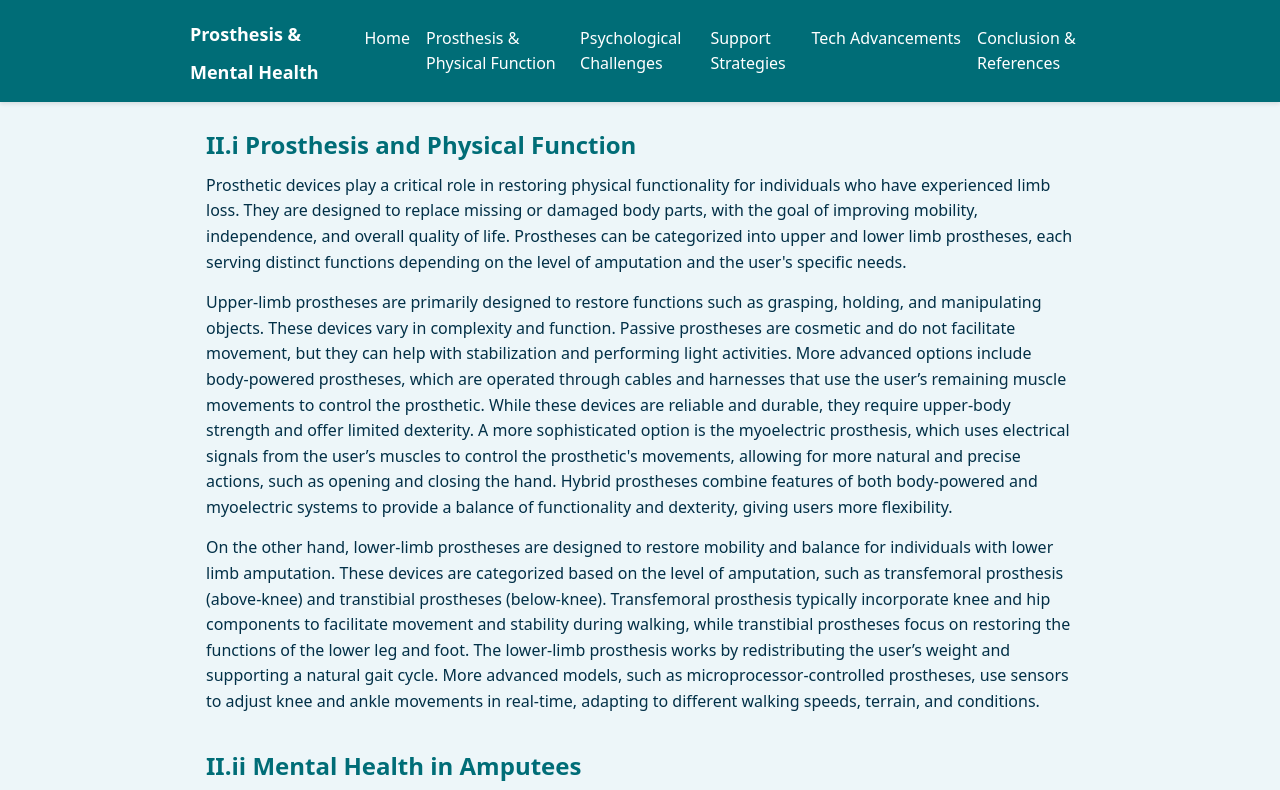
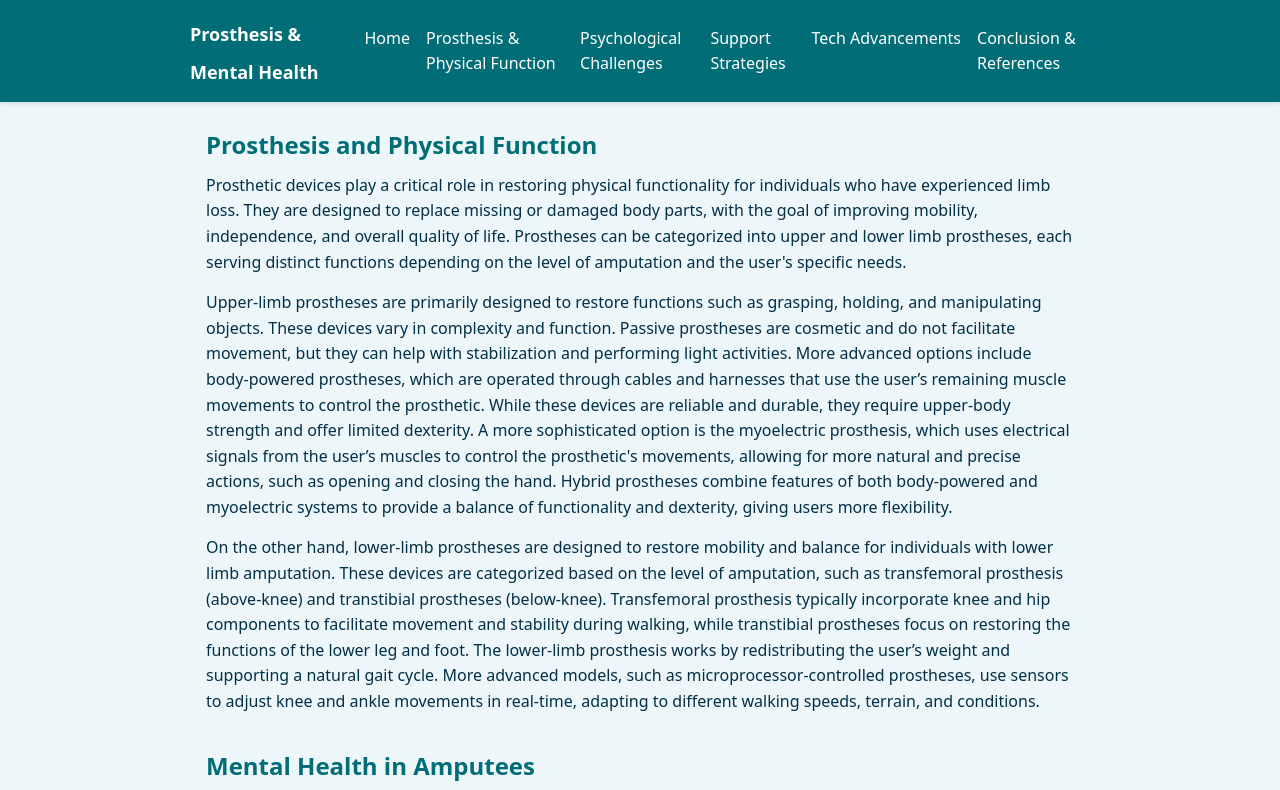
Before and after one commit to prosthesismental/prosthesismental.github.io, a plain HTML site: page prosthesis.html in a window 1280 px wide. Shown: the top 790 px of the page. Drawn offline with Linux system fonts and the light colour scheme.

Commit message:
Update prosthesis.html

```diff
--- a/prosthesis.html
+++ b/prosthesis.html
@@ -27,14 +27,14 @@
 <main>
 
 <section>
-  <h2>II.i Prosthesis and Physical Function</h2>
+  <h2>Prosthesis and Physical Function</h2>
   <p>Prosthetic devices play a critical role in restoring physical functionality for individuals who have experienced limb loss. They are designed to replace missing or damaged body parts, with the goal of improving mobility, independence, and overall quality of life. Prostheses can be categorized into upper and lower limb prostheses, each serving distinct functions depending on the level of amputation and the user's specific needs.</p>
   <p>Upper-limb prostheses are primarily designed to restore functions such as grasping, holding, and manipulating objects. These devices vary in complexity and function. Passive prostheses are cosmetic and do not facilitate movement, but they can help with stabilization and performing light activities. More advanced options include body-powered prostheses, which are operated through cables and harnesses that use the user’s remaining muscle movements to control the prosthetic. While these devices are reliable and durable, they require upper-body strength and offer limited dexterity. A more sophisticated option is the myoelectric prosthesis, which uses electrical signals from the user’s muscles to control the prosthetic's movements, allowing for more natural and precise actions, such as opening and closing the hand. Hybrid prostheses combine features of both body-powered and myoelectric systems to provide a balance of functionality and dexterity, giving users more flexibility.</p>
   <p>On the other hand, lower-limb prostheses are designed to restore mobility and balance for individuals with lower limb amputation. These devices are categorized based on the level of amputation, such as transfemoral prosthesis (above-knee) and transtibial prostheses (below-knee). Transfemoral prosthesis typically incorporate knee and hip components to facilitate movement and stability during walking, while transtibial prostheses focus on restoring the functions of the lower leg and foot. The lower-limb prosthesis works by redistributing the user’s weight and supporting a natural gait cycle. More advanced models, such as microprocessor-controlled prostheses, use sensors to adjust knee and ankle movements in real-time, adapting to different walking speeds, terrain, and conditions.</p>
 </section>
 
 <section>
-  <h2>II.ii Mental Health in Amputees</h2>
+  <h2>Mental Health in Amputees</h2>
   <p>The psychological journey of amputees is deeply complex, influenced by a range of emotional reactions stemming from the trauma of limb loss. Amputation frequently triggers an array of psychological issues, such as grief, identity crises, body image disturbances, and feelings of social stigma. Early emotional responses typically include denial, frustration, anxiety, and depression, significantly affecting the individual’s overall mental health (Murray 2009, 26-28).</p>
   <p>Studies suggest that amputees who face difficulties in mental adjustment experience delays or challenges in adapting effectively to prosthetics, underscoring the importance of psychological well-being as part of rehabilitation (Matos, Naves, and Araujo 2020). Furthermore, mental health professionals play a crucial role in normalizing these emotional responses and guiding amputees towards effective coping strategies (Marini et al. 2021). Addressing mental health early in the adaptation process substantially enhances the psychological resilience and long-term adjustment of amputees.</p>
   <p><a class="button" href="psychological.html">Well-Being & Mental Psyche &rarr;</a></p>
```
